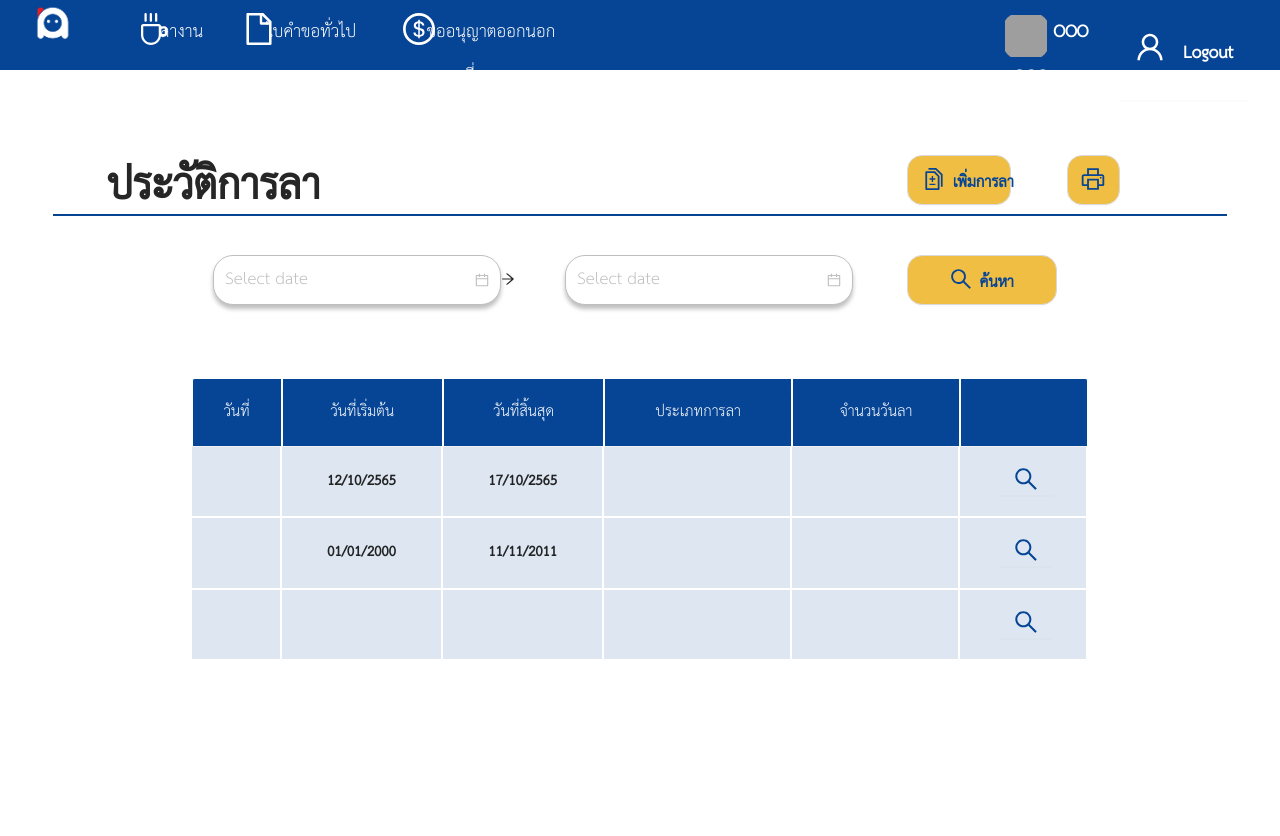
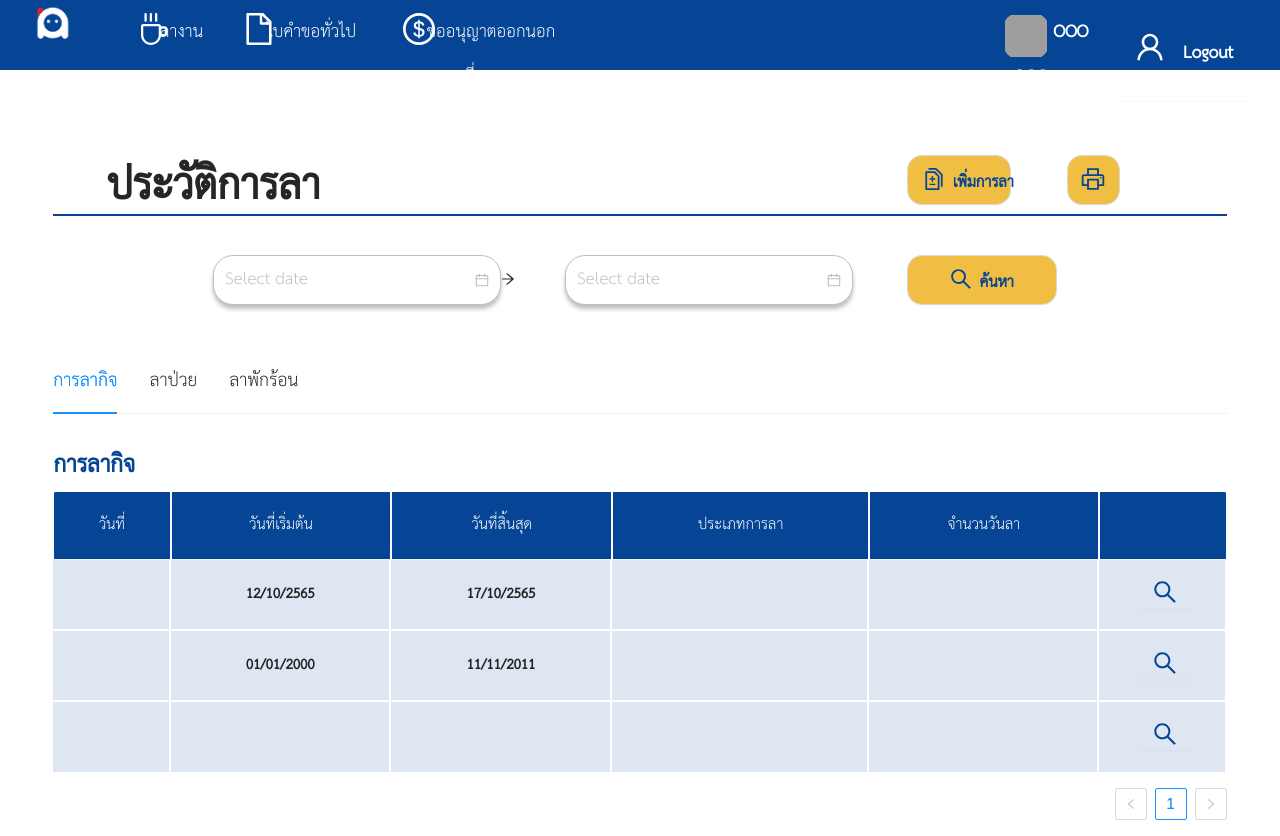
Before and after one commit to koonmnaja/ileave, a Next.js app: page /Leave in a window 1280 px wide. Before the commit the page ends 800 px from the top, so only its background shows below. Built offline with nearby package versions, Linux system fonts and the light colour scheme; grey boxes are pictures that could not be loaded.

Commit message:
21-10-65-11-53

```diff
--- a/pages/Leave.tsx
+++ b/pages/Leave.tsx
@@ -7,7 +7,7 @@ import PritntDetail from '../Components/Modal/print_Detail'
 import html2canvas from 'html2canvas';
 import jsPDF from 'jspdf';
 
-import { Button, Form, Row, Col, Divider, DatePicker, Table } from 'antd';
+import { Button, Form, Row, Col, Divider, DatePicker, Table ,Tabs} from 'antd';
 import { SearchOutlined, DiffOutlined, PrinterOutlined, ArrowRightOutlined } from '@ant-design/icons';
 
 const { RangePicker } = DatePicker;
@@ -171,10 +171,27 @@ const App: React.FC = () => {
                         /></Form.Item></Col>
                 <Col span={3} offset={1}><ButtonStyledd icon={<SearchOutlined />} style={{ background: '#F1BE44', width: '150px' }}>ค้นหา</ButtonStyledd></Col>
             </Row>
-
-            <Row justify='center' style={{ width: "100%", marginTop: "50px" }}>
+            <Row justify='center' style={{ marginTop: "20px" }}>
+                <Col span={22} >
+                    <TabsStyled defaultActiveKey="1">
+                        <Tabs.TabPane tab="การลากิจ" key="1">
+                            <p style={{ marginBottom: '0px', fontSize: '33px', fontWeight: 'bold', color: '#064595', paddingTop: '10px' }}> การลากิจ</p>
+                            <TableStyled style={{ width: "100%" }} dataSource={dataSource} columns={columns} />
+                        </Tabs.TabPane>
+                        <Tabs.TabPane tab="ลาป่วย" key="2">
+                            <p style={{ marginBottom: '0px', fontSize: '33px', fontWeight: 'bold', color: '#064595', paddingTop: '10px' }}> ลาป่วย</p>
+                            <TableStyled style={{ width: "100%" }} dataSource={dataSource} columns={columns} />
+                        </Tabs.TabPane>
+                        <Tabs.TabPane tab="ลาพักร้อน" key="3">
+                            <p style={{ marginBottom: '0px', fontSize: '33px', fontWeight: 'bold', color: '#064595', paddingTop: '10px' }}> ลาพักร้อน</p>
+                            <TableStyled style={{ width: "100%" }} dataSource={dataSource} columns={columns} />
+                        </Tabs.TabPane>
+                    </TabsStyled>
+                </Col>
+            </Row>
+            {/* <Row justify='center' style={{ width: "100%", marginTop: "50px" }}>
                 <TableStyled pagination={false} style={{ width: "70%" }} dataSource={dataSource} columns={columns} />
-            </Row>
+            </Row> */}
 
             {LeaveModal(modal, setModal)}
             {PrintLeave(modalprint, setModalprint)}
@@ -183,7 +200,19 @@ const App: React.FC = () => {
 
     );
 };
+const TabsStyled = styled(Tabs)`
+.ant-tabs-tab-btn {
+    outline: none;
+    transition: all 0.3s;
+    font-size: 26px;
+}
+.ant-tabs-tab.ant-tabs-tab-active .ant-tabs-tab-btn {
+    color: #1890ff;
+    text-shadow: 0 0 0.25px currentcolor;
+    font-size: 26px;
 
+}
+`
 const ColText = styled(Col)`
     font-size: 24px;
     font-weight: 800;
```
